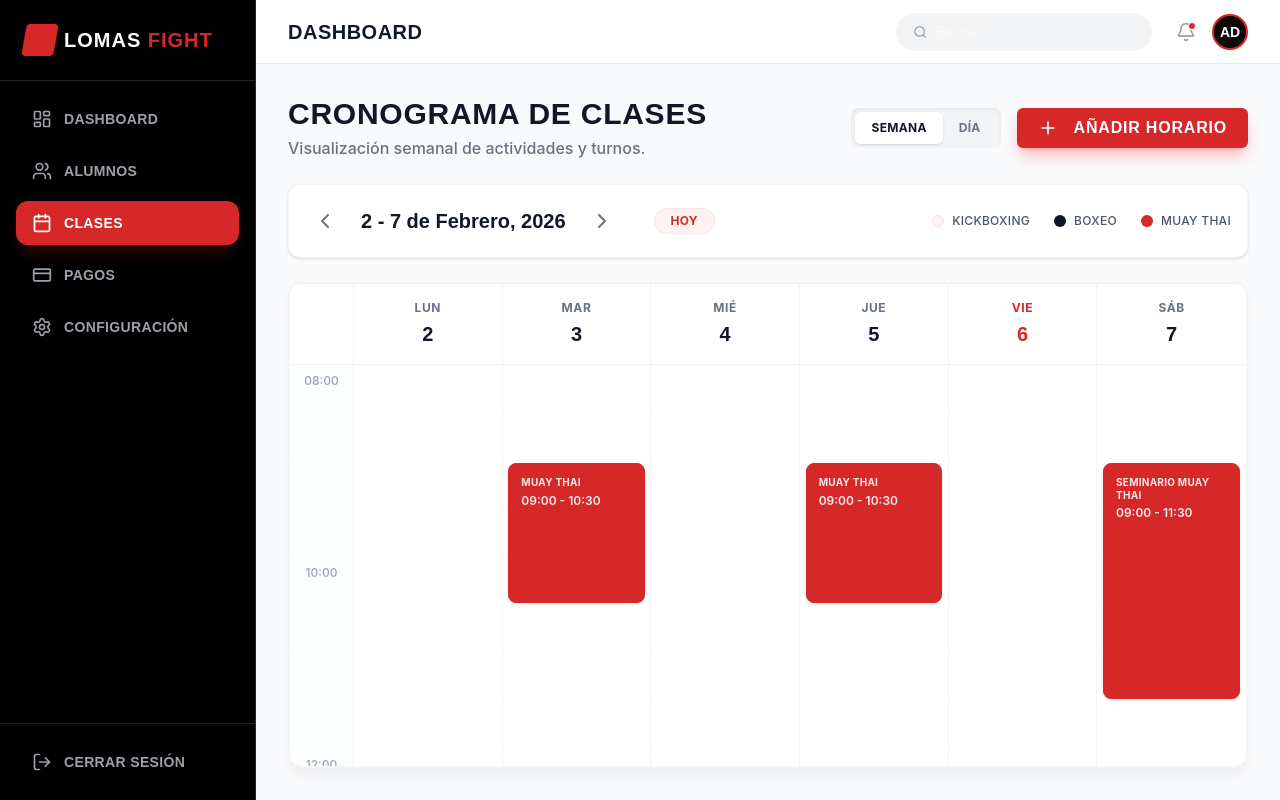
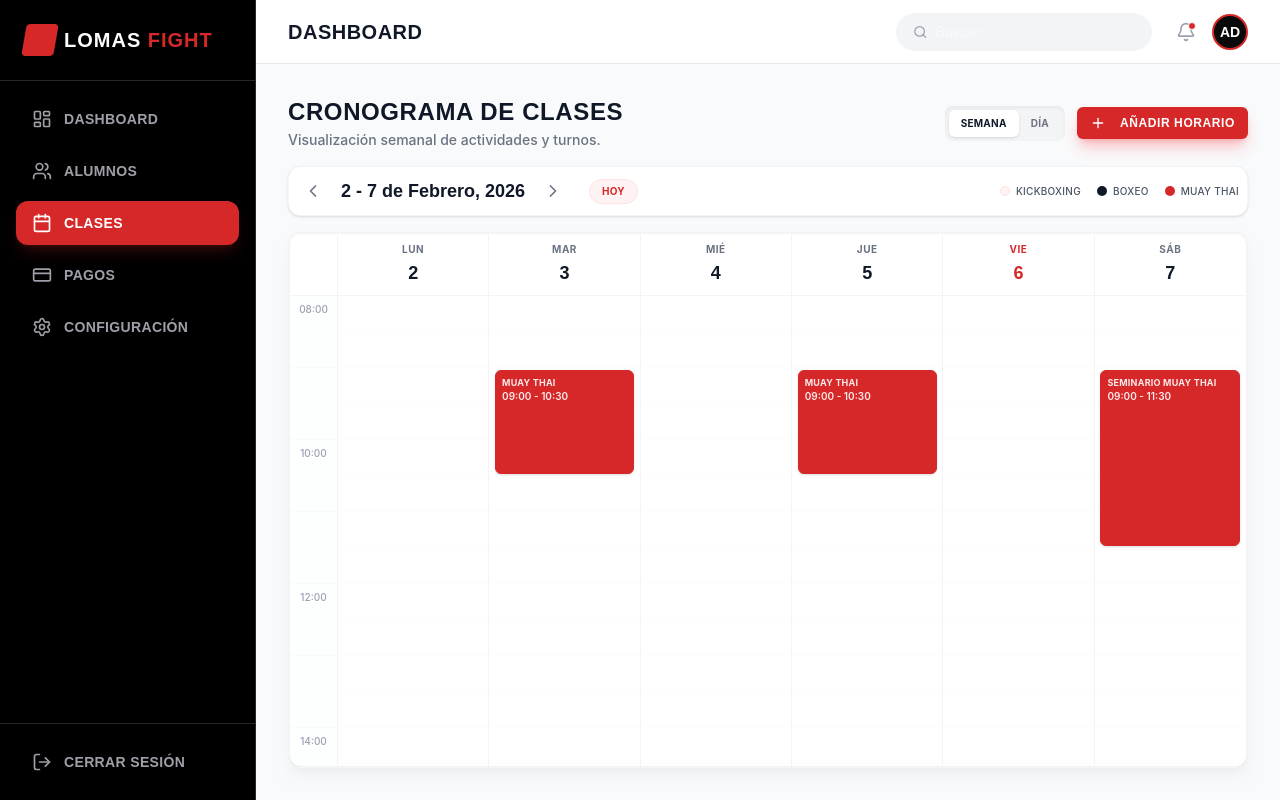
Before and after one commit to Pabloczurylo/LomasFight, a React (Vite) app: page /admin/clases in a window 1280 px wide. Built offline with nearby package versions, Linux system fonts and the light colour scheme.

Commit message:
Ajusté el tamañó del calendario y los botones para que se aprecien mejor en la pantalla.

```diff
--- a/src/features/admin/components/CalendarGrid.tsx
+++ b/src/features/admin/components/CalendarGrid.tsx
@@ -60,16 +60,16 @@ export function CalendarGrid({ currentDate, view, events }: CalendarGridProps) {
         <div className="flex flex-col h-full bg-white rounded-xl shadow-sm border border-gray-100 overflow-hidden">
             {/* Header: Days */}
             <div className="flex border-b border-gray-100">
-                <div className="w-16 flex-shrink-0 border-r border-gray-100"></div>
+                <div className="w-12 flex-shrink-0 border-r border-gray-100"></div>
                 <div className={`flex-1 grid ${view === 'week' ? 'grid-cols-6' : 'grid-cols-1'} divide-x divide-gray-100`}>
                     {days.map((date, i) => (
-                        <div key={i} className="py-4 text-center">
-                            <div className={cn("text-xs font-bold uppercase tracking-wider mb-1",
+                        <div key={i} className="py-2 text-center">
+                            <div className={cn("text-[10px] font-bold uppercase tracking-wider mb-0.5",
                                 date.toDateString() === new Date().toDateString() ? "text-brand-red" : "text-gray-500"
                             )}>
                                 {daysShort[date.getDay()]}
                             </div>
-                            <div className={cn("text-xl font-heading font-bold",
+                            <div className={cn("text-lg font-heading font-bold",
                                 date.toDateString() === new Date().toDateString() ? "text-brand-red" : "text-gray-900"
                             )}>
                                 {date.getDate()}
@@ -83,13 +83,13 @@ export function CalendarGrid({ currentDate, view, events }: CalendarGridProps) {
             <div className="flex-1 overflow-y-auto relative custom-scrollbar">
                 <div className="flex min-h-[600px]">
                     {/* Time Column */}
-                    <div className="w-16 flex-shrink-0 border-r border-gray-100 bg-gray-50/30 text-xs text-gray-400 font-medium text-center custom-time-labels">
+                    <div className="w-12 flex-shrink-0 border-r border-gray-100 bg-gray-50/30 text-[10px] text-gray-400 font-medium text-center custom-time-labels">
                         {Array.from({ length: TOTAL_HOURS }).map((_, i) => {
                             const hour = START_HOUR + i;
                             // Show label for even hours, but ALWAYS render the container to maintain height alignment
                             const showLabel = hour % 2 === 0 || hour === START_HOUR;
                             return (
-                                <div key={i} className="h-24 relative border-b border-gray-50 flex items-start justify-center pt-2">
+                                <div key={i} className="h-[4.5rem] relative border-b border-gray-50 flex items-start justify-center pt-1.5">
                                     {showLabel ? `${hour.toString().padStart(2, '0')}:00` : ''}
                                 </div>
                             )
@@ -109,7 +109,7 @@ export function CalendarGrid({ currentDate, view, events }: CalendarGridProps) {
                                 <div key={colIndex} className="relative bg-white">
                                     {/* Grid Lines (Horizontal) - corresponding to Time Column */}
                                     {/* FIXED: Ensure repeat matches TOTAL_SLOTS exactly */}
-                                    <div className="absolute inset-0 grid" style={{ gridTemplateRows: `repeat(${TOTAL_SLOTS}, minmax(3rem, 1fr))` }}>
+                                    <div className="absolute inset-0 grid" style={{ gridTemplateRows: `repeat(${TOTAL_SLOTS}, minmax(2.25rem, 1fr))` }}>
                                         {Array.from({ length: TOTAL_SLOTS }).map((_, idx) => (
                                             <div key={idx} className="border-b border-gray-50/50 box-border"></div>
                                         ))}
--- a/src/features/admin/components/ClassCard.tsx
+++ b/src/features/admin/components/ClassCard.tsx
@@ -42,18 +42,18 @@ export function ClassCard({ discipline, time, instructor, variant = "default", o
         <div
             onClick={onClick}
             className={cn(
-                "p-3 rounded-lg border text-sm cursor-pointer transition-all hover:brightness-95 flex flex-col gap-1 shadow-sm h-full",
+                "p-1.5 rounded-md border text-xs cursor-pointer transition-all hover:brightness-95 flex flex-col gap-0.5 shadow-sm h-full",
                 variants[variant] || variants.default
             )}
         >
-            <div className="font-bold uppercase tracking-wide text-[10px] leading-tight opacity-90">
+            <div className="font-bold uppercase tracking-wide text-[9px] leading-tight opacity-90 truncate">
                 {discipline}
             </div>
-            <div className={cn("font-semibold text-xs", variant === 'kickboxing' ? 'text-gray-900' : timeColor)}>
+            <div className={cn("font-semibold text-[10px]", variant === 'kickboxing' ? 'text-gray-900' : timeColor)}>
                 {time}
             </div>
             {instructor && (
-                <div className={cn("text-[10px] italic mt-auto", variant === 'kickboxing' ? 'text-gray-500' : subTextColor)}>
+                <div className={cn("text-[9px] italic mt-auto truncate", variant === 'kickboxing' ? 'text-gray-500' : subTextColor)}>
                     {instructor}
                 </div>
             )}
--- a/src/features/admin/pages/ClassesPage.tsx
+++ b/src/features/admin/pages/ClassesPage.tsx
@@ -110,70 +110,70 @@ export default function ClassesPage() {
     return (
         <div className="flex flex-col h-[calc(100vh-8rem)]">
             {/* Page Header Area */}
-            <div className="flex flex-col gap-6 mb-6">
+            <div className="flex flex-col gap-4 mb-4">
                 <div className="flex flex-col md:flex-row md:items-center justify-between gap-4">
                     <div>
-                        <h1 className="text-3xl font-heading font-black uppercase tracking-wide text-gray-900">CRONOGRAMA DE CLASES</h1>
-                        <p className="text-gray-500 mt-1 font-medium">Visualización semanal de actividades y turnos.</p>
+                        <h1 className="text-2xl font-heading font-black uppercase tracking-wide text-gray-900">CRONOGRAMA DE CLASES</h1>
+                        <p className="text-gray-500 text-sm mt-0.5 font-medium">Visualización semanal de actividades y turnos.</p>
                     </div>
 
-                    <div className="flex items-center gap-4">
+                    <div className="flex items-center gap-3">
                         {/* View Toggle */}
-                        <div className="bg-gray-100 p-1 rounded-lg flex text-xs font-bold shadow-inner">
+                        <div className="bg-gray-100 p-1 rounded-lg flex text-[10px] font-bold shadow-inner">
                             <button
                                 onClick={() => setView('week')}
-                                className={`px-4 py-2 rounded-md transition-all uppercase tracking-wide ${view === 'week' ? 'bg-white shadow-sm text-gray-900' : 'text-gray-500 hover:text-gray-900'}`}
+                                className={`px-3 py-1.5 rounded-md transition-all uppercase tracking-wide ${view === 'week' ? 'bg-white shadow-sm text-gray-900' : 'text-gray-500 hover:text-gray-900'}`}
                             >
                                 Semana
                             </button>
                             <button
                                 onClick={() => setView('day')}
-                                className={`px-4 py-2 rounded-md transition-all uppercase tracking-wide ${view === 'day' ? 'bg-white shadow-sm text-gray-900' : 'text-gray-500 hover:text-gray-900'}`}
+                                className={`px-3 py-1.5 rounded-md transition-all uppercase tracking-wide ${view === 'day' ? 'bg-white shadow-sm text-gray-900' : 'text-gray-500 hover:text-gray-900'}`}
                             >
                                 Día
                             </button>
                         </div>
 
-                        <Button className="bg-brand-red hover:bg-red-700 text-white shadow-lg shadow-red-500/30 uppercase tracking-wider font-bold transition-all hover:translate-y-[-1px]">
-                            <Plus className="w-5 h-5 mr-2" />
+                        <Button size="sm" className="bg-brand-red hover:bg-red-700 text-white shadow-lg shadow-red-500/30 uppercase tracking-wider font-bold transition-all hover:translate-y-[-1px] text-xs h-8">
+                            <Plus className="w-4 h-4 mr-1.5" />
                             Añadir Horario
                         </Button>
                     </div>
                 </div>
 
                 {/* Navigation Bar */}
-                <div className="bg-white p-4 rounded-xl shadow-sm border border-gray-100 flex flex-col md:flex-row items-center justify-between gap-4">
-                    <div className="flex items-center gap-4 w-full md:w-auto justify-between md:justify-start">
-                        <button onClick={handlePrev} className="p-2 hover:bg-gray-50 rounded-full text-gray-500 hover:text-gray-900 transition-colors">
-                            <ChevronLeft className="w-6 h-6" />
+                <div className="bg-white p-2 rounded-xl shadow-sm border border-gray-100 flex flex-col md:flex-row items-center justify-between gap-3">
+                    <div className="flex items-center gap-3 w-full md:w-auto justify-between md:justify-start">
+                        <button onClick={handlePrev} className="p-1.5 hover:bg-gray-50 rounded-full text-gray-500 hover:text-gray-900 transition-colors">
+                            <ChevronLeft className="w-5 h-5" />
                         </button>
-                        <span className="text-xl font-heading font-bold text-gray-900 min-w-[200px] text-center">
+                        <span className="text-lg font-heading font-bold text-gray-900 min-w-[180px] text-center">
                             {getRangeString()}
                         </span>
-                        <button onClick={handleNext} className="p-2 hover:bg-gray-50 rounded-full text-gray-500 hover:text-gray-900 transition-colors">
-                            <ChevronRight className="w-6 h-6" />
+                        <button onClick={handleNext} className="p-1.5 hover:bg-gray-50 rounded-full text-gray-500 hover:text-gray-900 transition-colors">
+                            <ChevronRight className="w-5 h-5" />
                         </button>
 
                         <button
                             onClick={handleToday}
-                            className="hidden md:block ml-4 px-4 py-1 text-xs font-bold text-brand-red border border-red-100 bg-red-50 rounded-full hover:bg-red-100 transition-colors uppercase tracking-wide"
+                            className="hidden md:block ml-2 px-3 py-1 text-[10px] font-bold text-brand-red border border-red-100 bg-red-50 rounded-full hover:bg-red-100 transition-colors uppercase tracking-wide"
                         >
                             Hoy
                         </button>
                     </div>
 
                     {/* Legend / Filters */}
-                    <div className="flex flex-wrap justify-center items-center gap-4 md:gap-6 text-xs font-medium uppercase tracking-wide text-gray-600">
-                        <div className="flex items-center gap-2">
-                            <span className="w-3 h-3 rounded-full bg-red-50 border border-red-100"></span>
+                    <div className="flex flex-wrap justify-center items-center gap-3 md:gap-4 text-[10px] font-medium uppercase tracking-wide text-gray-600">
+                        <div className="flex items-center gap-1.5">
+                            <span className="w-2.5 h-2.5 rounded-full bg-red-50 border border-red-100"></span>
                             <span>Kickboxing</span>
                         </div>
-                        <div className="flex items-center gap-2">
-                            <span className="w-3 h-3 rounded-full bg-gray-900"></span>
+                        <div className="flex items-center gap-1.5">
+                            <span className="w-2.5 h-2.5 rounded-full bg-gray-900"></span>
                             <span>Boxeo</span>
                         </div>
-                        <div className="flex items-center gap-2">
-                            <span className="w-3 h-3 rounded-full bg-brand-red"></span>
+                        <div className="flex items-center gap-1.5">
+                            <span className="w-2.5 h-2.5 rounded-full bg-brand-red"></span>
                             <span>Muay Thai</span>
                         </div>
                     </div>
```
